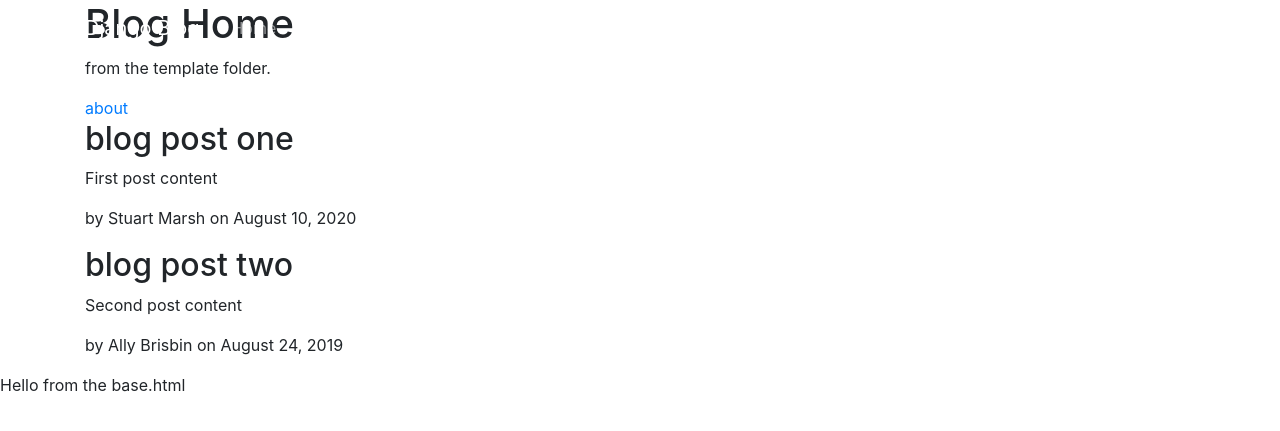
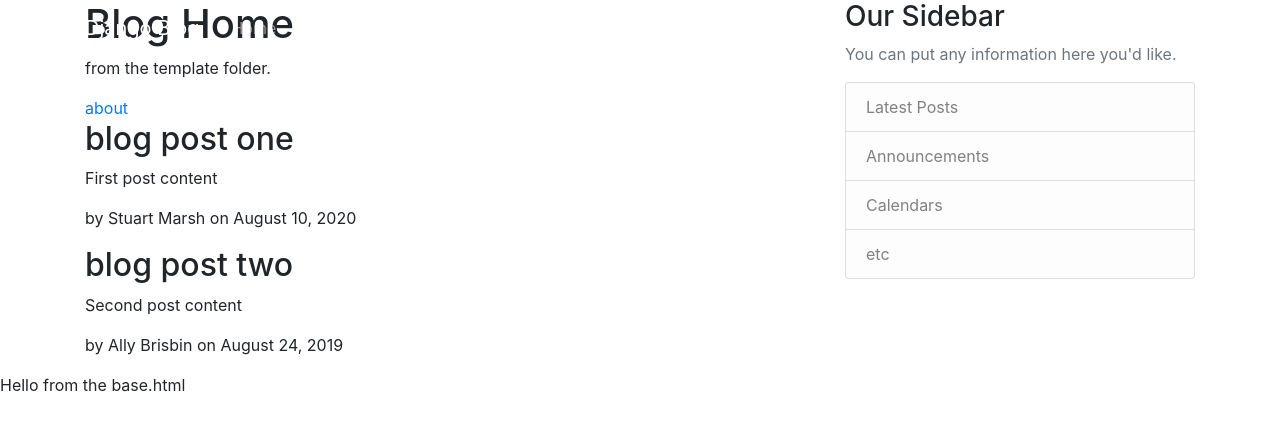
Before and after one commit to stujmar/django-playground, a Django app: page / in a window 1280 px wide. Shown: the top 431 px of the page. Run offline with Django 3.2, Linux system fonts and the light colour scheme; some libraries are stand-ins or nearby versions.

Commit message:
[sm] replaced main content block in base.html with snippet styled with bootstrap

```diff
--- a/regression/blog/templates/blog/base.html
+++ b/regression/blog/templates/blog/base.html
@@ -38,10 +38,26 @@
               </div>
             </nav>
           </header>
-        <div class="container">
-            {% block content %}
-            {% endblock content %}
-        </div>
+          <main role="main" class="container">
+            <div class="row">
+              <div class="col-md-8">
+                {% block content %}{% endblock %}
+              </div>
+              <div class="col-md-4">
+                <div class="content-section">
+                  <h3>Our Sidebar</h3>
+                  <p class='text-muted'>You can put any information here you'd like.
+                    <ul class="list-group">
+                      <li class="list-group-item list-group-item-light">Latest Posts</li>
+                      <li class="list-group-item list-group-item-light">Announcements</li>
+                      <li class="list-group-item list-group-item-light">Calendars</li>
+                      <li class="list-group-item list-group-item-light">etc</li>
+                    </ul>
+                  </p>
+                </div>
+              </div>
+            </div>
+          </main>
         <footer>Hello from the base.html</footer>
         <!-- Optional JavaScript -->
         <!-- jQuery first, then Popper.js, then Bootstrap JS -->
```
